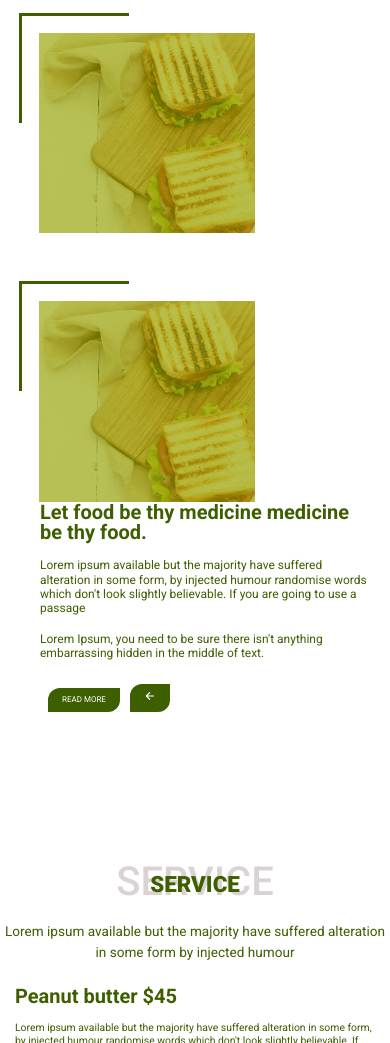
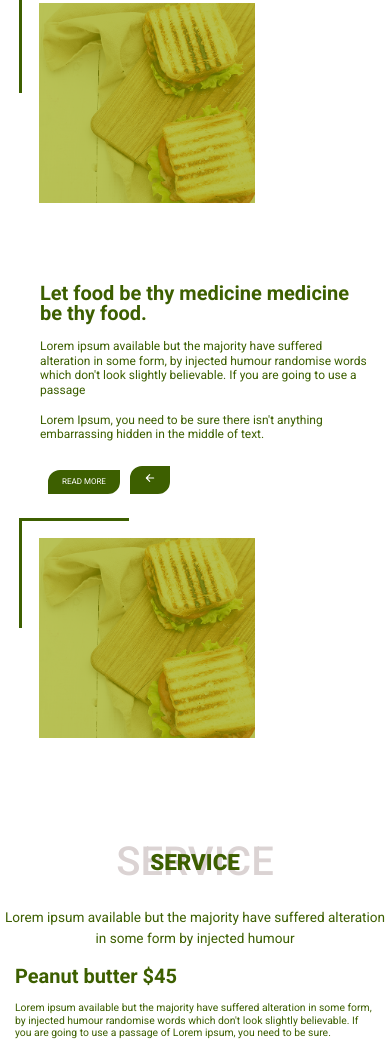
Before and after one commit to BhavanaLanjewar/hotelPSDWork, a plain HTML site: page index.html in a window 390 px wide. Shown: the part 957-2000 px from the top of the page. Drawn offline with nearby package versions, Linux system fonts and the light colour scheme.

Commit message:
second commit

```diff
--- a/css/style.css
+++ b/css/style.css
@@ -36,7 +36,7 @@ body {
 .header .navbar_two .navbar_list {
     display: flex;
     padding:0 15rem 0 15rem;
-    height: 5rem;
+    height: 6rem;
     justify-content: center;
     gap: 3.5rem;
     list-style: none;
@@ -246,7 +246,7 @@ body {
     position: relative;
     width: 100%;
     height: 100%;
-    padding-top: 80px;
+    padding-top: 50px;
     padding-bottom: 50px;
 }
 .main_section h1{
@@ -257,10 +257,13 @@ body {
 }
     /******** Common Main Section & Heading End ***********/
 
+.row_sec {
+    margin-top: 10rem;
+}
 .about_sec {
-    display: grid;
-    grid-template-rows: 1fr 1fr;
-    gap: 5rem;
+    /* display: grid; */
+    /* grid-template-rows: 1fr; */
+    /* gap: 5rem; */
     margin-top: 10rem;
 }
 
@@ -270,7 +273,7 @@ body {
     font-weight:800;
     color: #3d5f00;
     font-family: 'Roboto', sans-serif;
-    top: 9.7rem;
+    top: 7.7rem;
     left: 0;
     width: 100%;
     transform: translateY(-100%);
@@ -398,7 +401,7 @@ body {
     font-weight:800;
     color: #3d5f00;
     font-family: 'Roboto', sans-serif;
-    top: 9.7rem;
+    top: 7.7rem;
     left: 0;
     width: 100%;
     transform: translateY(-100%);
@@ -472,7 +475,7 @@ body {
     font-weight:800;
     color: #3d5f00;
     font-family: 'Roboto', sans-serif;
-    top: 9.7rem;
+    top: 7.7rem;
     left: 0;
     width: 100%;
     transform: translateY(-100%);
@@ -572,7 +575,7 @@ body {
     font-weight:800;
     color: #3d5f00;
     font-family: 'Roboto', sans-serif;
-    top: 9.7rem;
+    top: 7.7rem;
     left: 0;
     width: 100%;
     transform: translateY(-100%);
@@ -682,10 +685,10 @@ body {
     }
 
     .paragraph_sec {
-        top: 20rem;
+        top: 16.5rem;
     }
     .container .heading_sec {
-        top: 12.5rem;
+        top: 9.5rem;
     }
 }
 @media only screen and (max-width:62em){
@@ -753,16 +756,16 @@ body {
             flex-direction: column;
             align-items: center;
         }
-
+     /* ***************** End Responsive Navbar**************** */
         /* .paragraph_sec { */
             /* top: 29rem; */
             /* left: 0; */
         /* } */
 
-        .container .row_sec1 {
-            height:100vh;
-            width:100vw;
-        }
+        /* .container .row_sec1 { */
+            /* height:100vh; */
+            /* width:100vw; */
+        /* } */
         .img_sec1 .img {
             width: 40%;
         }
@@ -776,10 +779,10 @@ body {
         height: 50vh;
     }
     .container .heading_sec {
-        top: 13.5rem;
+        top: 10.5rem;
     }
     .paragraph_sec {
-        top: 21rem;
+        top: 18rem;
     }
     .img {
         width: 40%;
@@ -788,9 +791,6 @@ body {
         width: 110px;
         height: 110px;
     }
-    /* .row_sec1 .card_sec{ */
-        /* font-size: 24%; */
-    /* } */
     .main_img {
         max-width: 60%;
         height: auto;
@@ -813,10 +813,12 @@ body {
         margin-bottom: 1rem;
     }
 }
-
-@media only screen and (max-width:45em){
+@media only screen and (max-width:45em){      /* 720px or 45em used for iPhone 6/7/8 */
     .navbar_two {
         height: 132vh;
+    }
+    .row_sec{
+        flex-direction: column-reverse;
     }
 }
 
@@ -837,21 +839,14 @@ body {
         padding: 1rem 1rem;
     }
     .container .heading_sec {
-        top: 15rem;
+        top: 11rem;
     }
     .paragraph_sec {
-        top: 23rem;
+        top: 20rem;
     }
-    /* .row{ */
-        /* margin: 1rem; */
-    /* } */
     .buttonsec button {
         font-size: 1rem;
         border-radius: 1.5rem 0rem;
         padding: 0.5rem 1.5rem;
     }
-    /* .card_sec .buttonsec a { */
-        /* font-size: 1.2rem; */
-        /* padding: 1rem 1.5rem; */
-    /* } */
 }
--- a/index.html
+++ b/index.html
@@ -80,6 +80,8 @@
       <div class="about_sec">
           <h1 class="heading_sec">ABOUT US</h1>
           <p class="paragraph_sec">Lorem ipsum available but the majority have suffered alteration <br> in some form by injected humour</p>
+
+        <!-- <div class="row_sec"> -->
           <div class="row align-items-center">
 
             <div class="details_sec1 col-lg-6 col-md-6 col-12 ">
@@ -100,8 +102,11 @@
                 </div>
               </div>
             </div>
+          </div>
+        <!-- </div> -->
+        <!-- <div class="row_sec"> -->
+          <div class="row row_sec align-items-center">
 
-        <div class="row align-items-center">
               <div class="col-lg-6 col-md-6 col-12">
                 <div class="main_img">
                   <div class="border_shape"></div>
@@ -119,6 +124,8 @@
                   </div>
                 </div>
               </div>
+          </div>
+          <!-- </div> -->
       </div>
   </div>
 </section>
```
Lines whose indentation alone changed are shown as unchanged.
